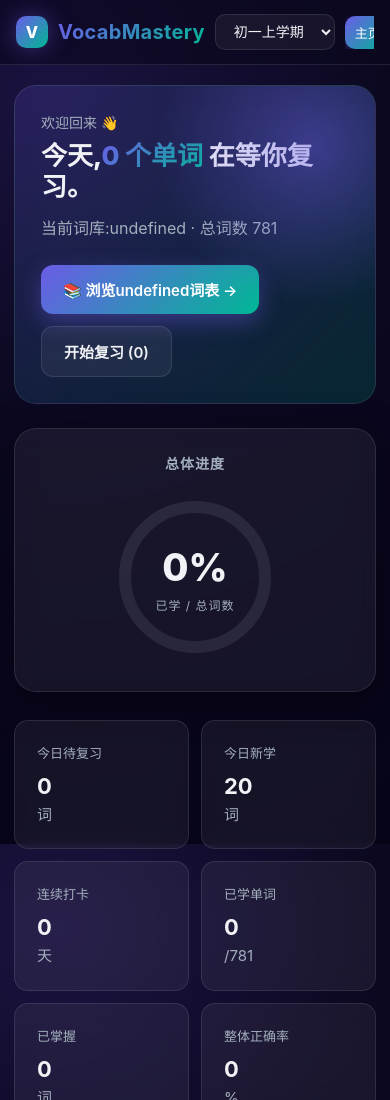
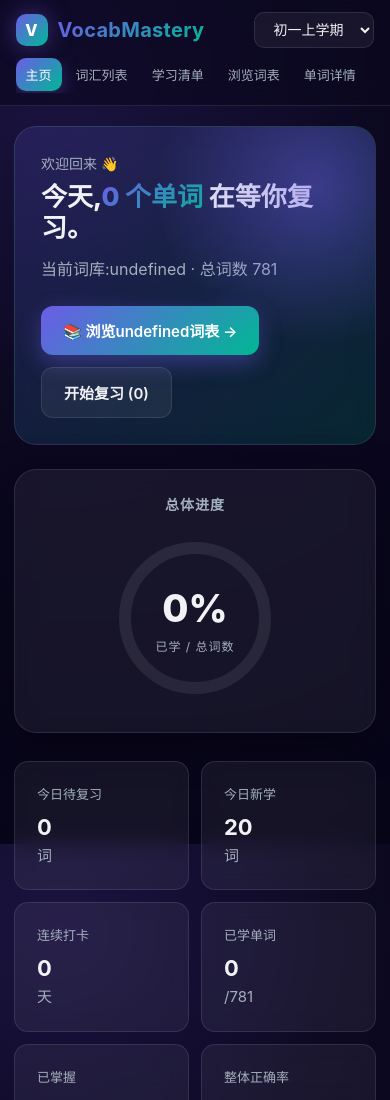
Before and after one commit to detoxdriving/vocabmastery, a website: page index.html in a window 390 px wide. Shown: the top 1100 px of the page. Drawn offline with Linux system fonts and the light colour scheme.

Commit message:
fix: 顶部导航响应式断点 768→1024px,竖屏导航折到第二行
- topbar 在 ≤1024px 时 flex-wrap,logo + 词库选择器在第一行
- 导航 .tabs 占满第二行,水平滚动保留
- stage-select 用 margin-left:auto 推到右侧
- 增加 -webkit-overflow-scrolling: touch 优化 iOS 滑动

```diff
--- a/css/style.css
+++ b/css/style.css
@@ -713,9 +713,27 @@ tr:hover td { background: rgba(255, 255, 255, 0.03); }
   .hero { grid-template-columns: 1fr; }
 }
 
-@media (max-width: 768px) {
-  .topbar { flex-wrap: wrap; gap: 10px; }
-  .tabs { order: 3; width: 100%; margin-left: 0; }
+@media (max-width: 1024px) {
+  .topbar {
+    flex-wrap: wrap;
+    gap: 10px;
+    padding: 12px clamp(14px, 4vw, 24px);
+  }
+  .brand { order: 1; flex: 0 0 auto; }
+  .stage-select {
+    order: 2;
+    margin-left: auto;
+    flex: 0 0 auto;
+    align-self: center;
+  }
+  .tabs {
+    order: 3;
+    width: 100%;
+    margin-left: 0;
+    flex: 0 0 100%;
+    padding-bottom: 2px;
+    -webkit-overflow-scrolling: touch;
+  }
   .hero-main { padding: 26px; }
   .hero-title { font-size: 26px; }
   .stat-grid { grid-template-columns: repeat(2, 1fr); }
```
